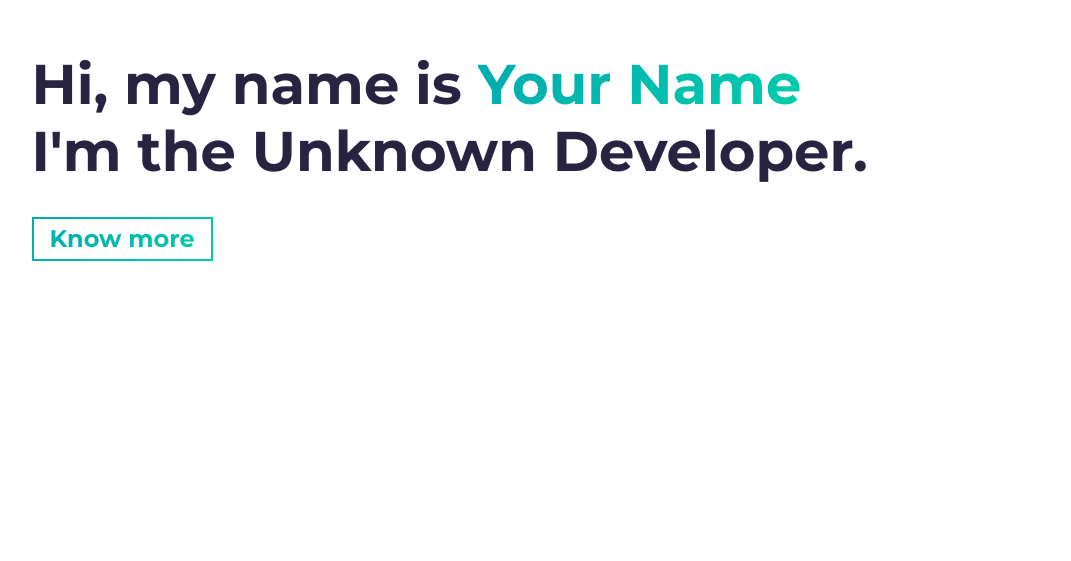
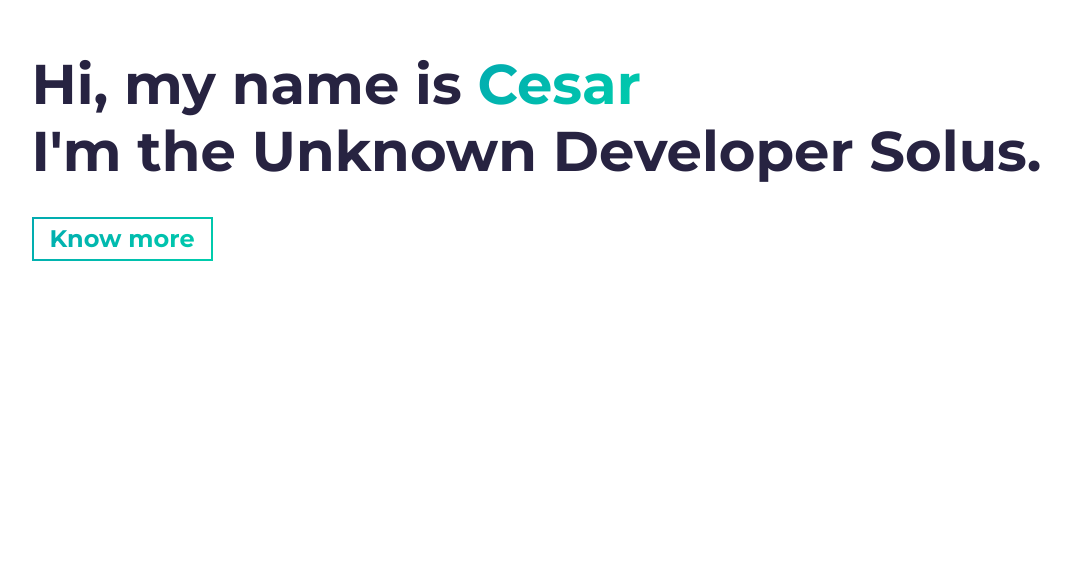
Before and after one commit to cesarbenitezz/simplsolus, a website built with Parcel: page scr/index.html in a window 1280 px wide. Shown: the part 239-800 px from the top of the page, without its empty margins (46-1117 px from the left). Built offline with nearby package versions, Linux system fonts and the light colour scheme.

Commit message:
Update index.html

```diff
--- a/scr/index.html
+++ b/scr/index.html
@@ -22,7 +22,7 @@
     <!-- Todo: add some coding keywords below - e.g: (javascript, yourusername, etc) -->
     <meta name="keywords" content="[username], [name], skill" />
     <!-- Todo: improve your SEO by adding a small description of you -->
-    <meta name="description" content="[Your name here] | Developer" />
+    <meta name="description" content="[Cesar] | Developer" />
 
     <link
       rel="stylesheet"
@@ -46,9 +46,9 @@
     <section id="hero" class="jumbotron">
       <div class="container">
         <h1 class="hero-title load-hidden">
-          Hi, my name is <span class="text-color-main">Your Name</span>
+          Hi, my name is <span class="text-color-main">Cesar</span>
           <br />
-          I'm the Unknown Developer.
+          I'm the Unknown Developer Solus.
         </h1>
         <p class="hero-cta load-hidden">
           <a rel="noreferrer" class="cta-btn cta-btn--hero" href="#about"
```
